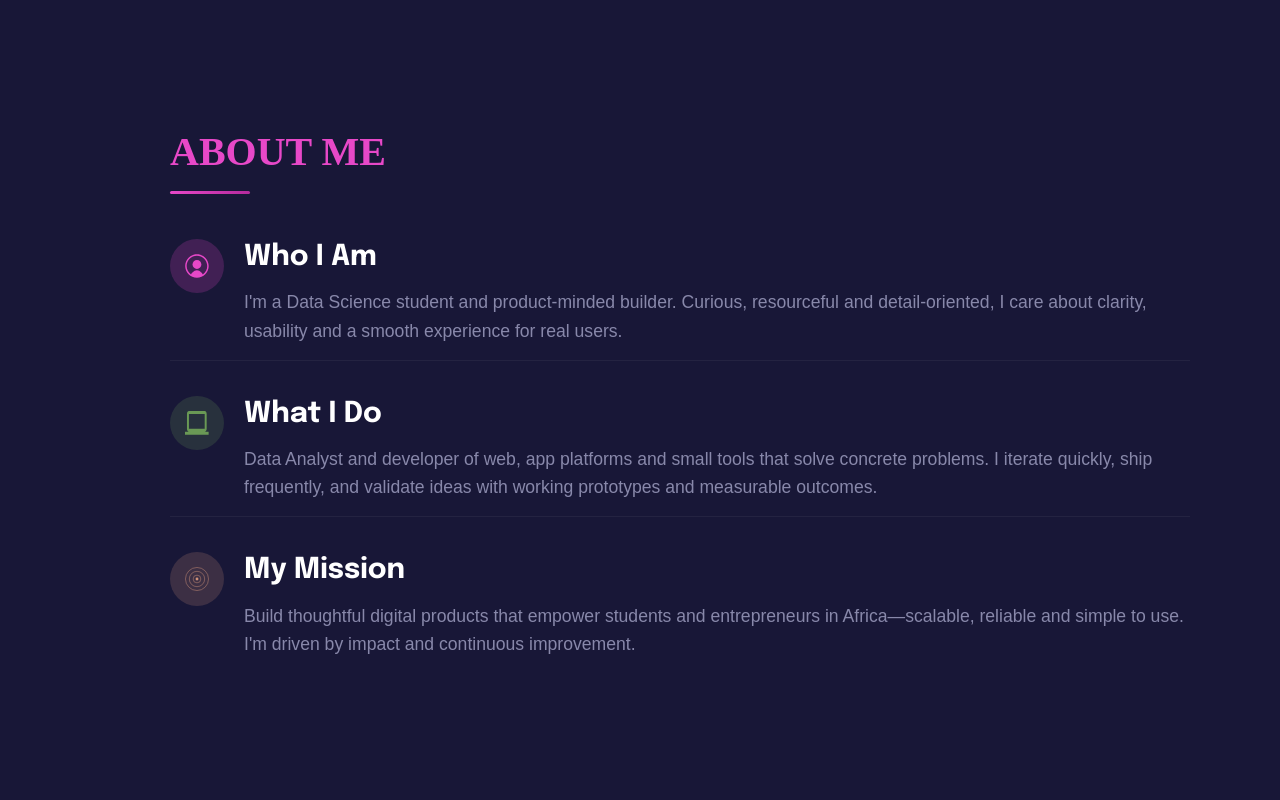
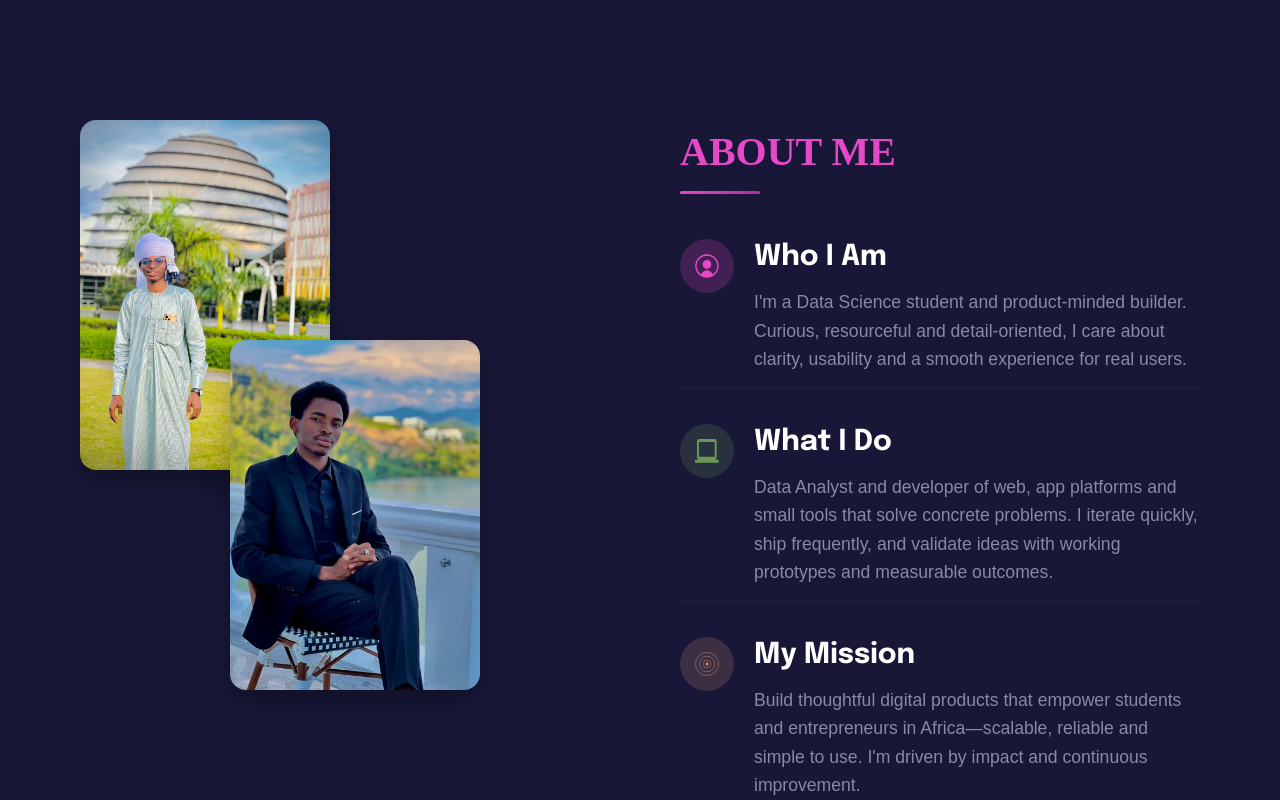
Before and after one commit to sidicksino/SidickPortfolio, a React (Vite) app: page / in a window 1280 px wide. Shown: the part 740-1540 px from the top of the page. Built offline with nearby package versions, Linux system fonts and the light colour scheme; a web font is replaced by a local one.

Commit message:
Modify about folder

```diff
--- a/src/components/about/About.css
+++ b/src/components/about/About.css
@@ -64,6 +64,7 @@
   flex-direction: column;
   gap: 20px;
   position: relative;
+  overflow: visible;
 }
 
 .about-img1,
@@ -93,9 +94,8 @@
 
 /* Contenu */
 .about-content {
-  width: 100%;
-  min-width: auto;
-  padding: 0 10px;
+  flex: 1;
+  min-width: 400px;
 }
 
 .section-title {
@@ -263,6 +263,12 @@
     align-self: center;
   }
 
+  .about-content {
+    width: 100%;
+    min-width: auto;
+    padding: 0 10px;
+  }
+
   .about-img2 {
     width: 200px;
     height: 280px;
--- a/src/components/about/About.jsx
+++ b/src/components/about/About.jsx
@@ -1,7 +1,7 @@
 import React from "react";
 import "./About.css";
 import photo1 from "../../assets/SI1.jpg";
-import photo2 from "../../assets/SI1.jpg";
+import photo2 from "../../assets/phote5.jpeg";
 
 const About = () => {
   return (
```
